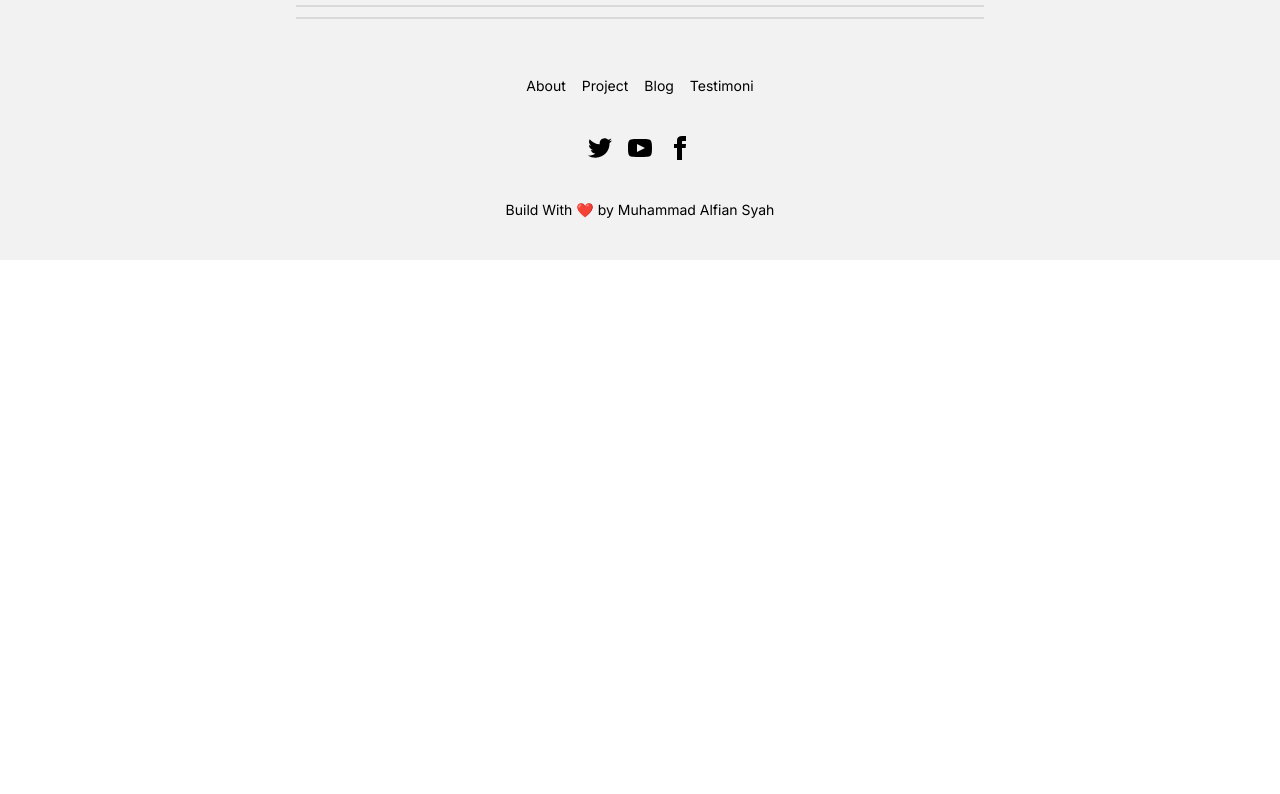
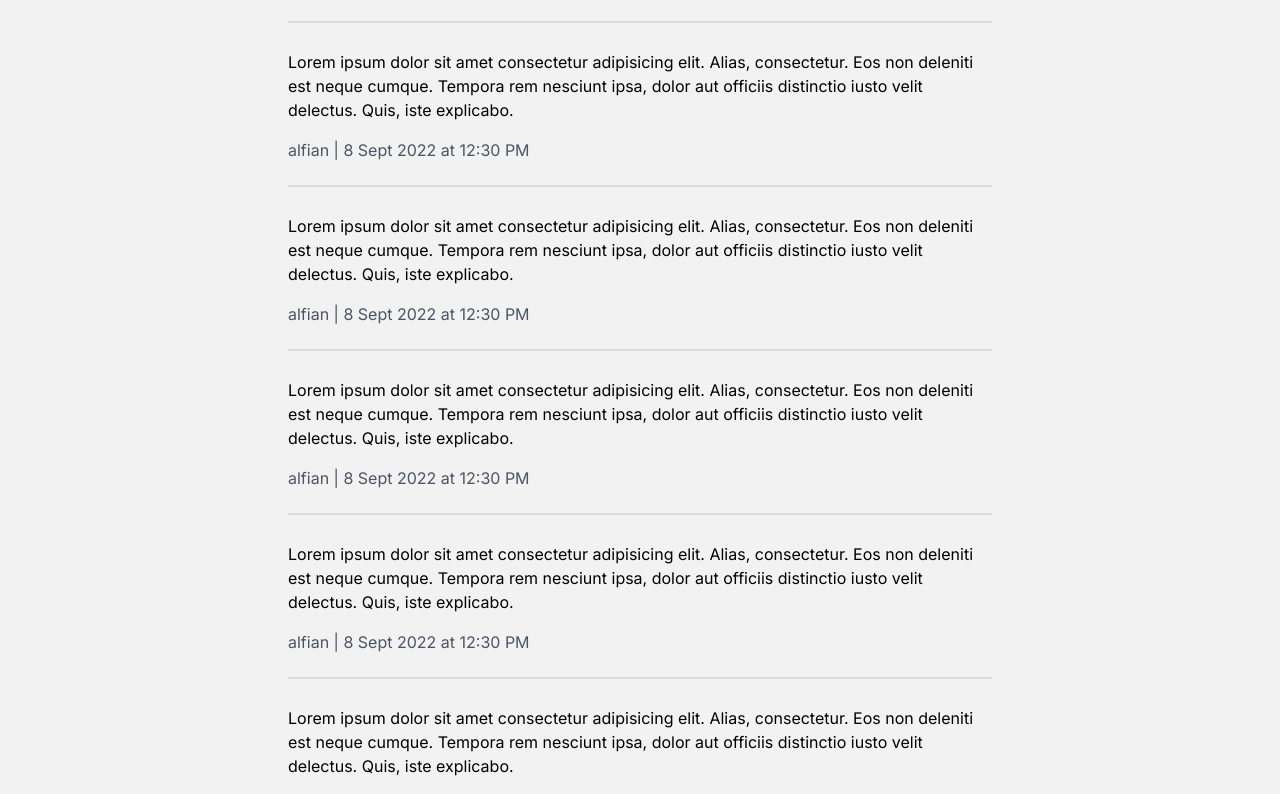
Before and after one commit to alfiancode/myportfolio, a React (Create React App) app: page /guestbook in a window 1280 px wide. Shown: the part 540-1334 px from the top of the page. Before the commit the page ends 800 px from the top, so only its background shows below. Built offline with nearby package versions, Linux system fonts and the light colour scheme.

Commit message:
guestbook

```diff
--- /dev/null
+++ b/src/components/CardGuestBook.jsx
@@ -0,0 +1,20 @@
+import React from "react";
+
+const CardGuestBook = () => {
+  return (
+    <div className="my-5">
+      <div className="mb-4">
+        Lorem ipsum dolor sit amet consectetur adipisicing elit. Alias,
+        consectetur. Eos non deleniti est neque cumque. Tempora rem nesciunt
+        ipsa, dolor aut officiis distinctio iusto velit delectus. Quis, iste
+        explicabo.
+      </div>
+      <div className="">
+        <div className="text-gray-600">alfian | 8 Sept 2022 at 12:30 PM</div>
+      </div>
+      <div className="divider"></div>
+    </div>
+  );
+};
+
+export default CardGuestBook;
--- a/src/pages/GuestBook.jsx
+++ b/src/pages/GuestBook.jsx
@@ -1,4 +1,5 @@
 import React from "react";
+import CardGuestBook from "../components/CardGuestBook";
 
 const GuestBook = () => {
   return (
@@ -8,7 +9,7 @@ const GuestBook = () => {
         Leave a comment below. It could be anything – appreciation, information,
         wisdom, or even humor. Surprise me!
       </p>
-      <div className="p-6 min-w-full rounded-lg border border-blue-300 bg-[rgb(239,246,255)] ">
+      <div className="p-6 min-w-full rounded-lg border border-blue-300 bg-[rgb(239,246,255)] mb-8">
         <h5 className="text-lg font-bold text-gray-900">Sign the Guestbook</h5>
         <p className="my-1 text-gray-800 ">
           Share a message for a future visitor of my site.
@@ -24,6 +25,16 @@ const GuestBook = () => {
           </div>
         </div>
       </div>
+      <CardGuestBook />
+      <CardGuestBook />
+
+      <CardGuestBook />
+
+      <CardGuestBook />
+
+      <CardGuestBook />
+
+      <CardGuestBook />
     </div>
   );
 };
```
